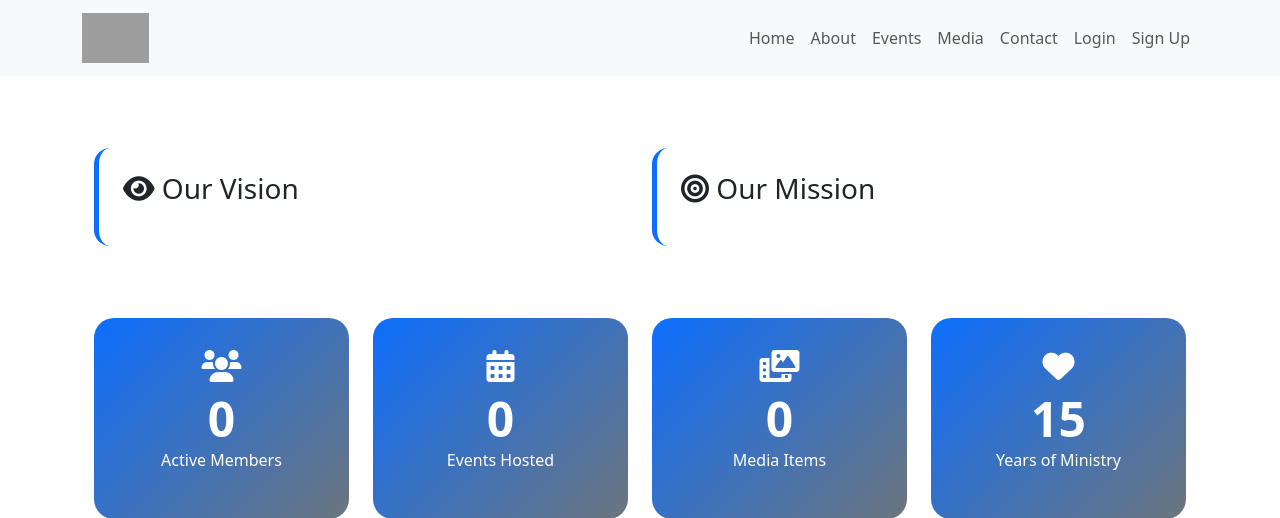
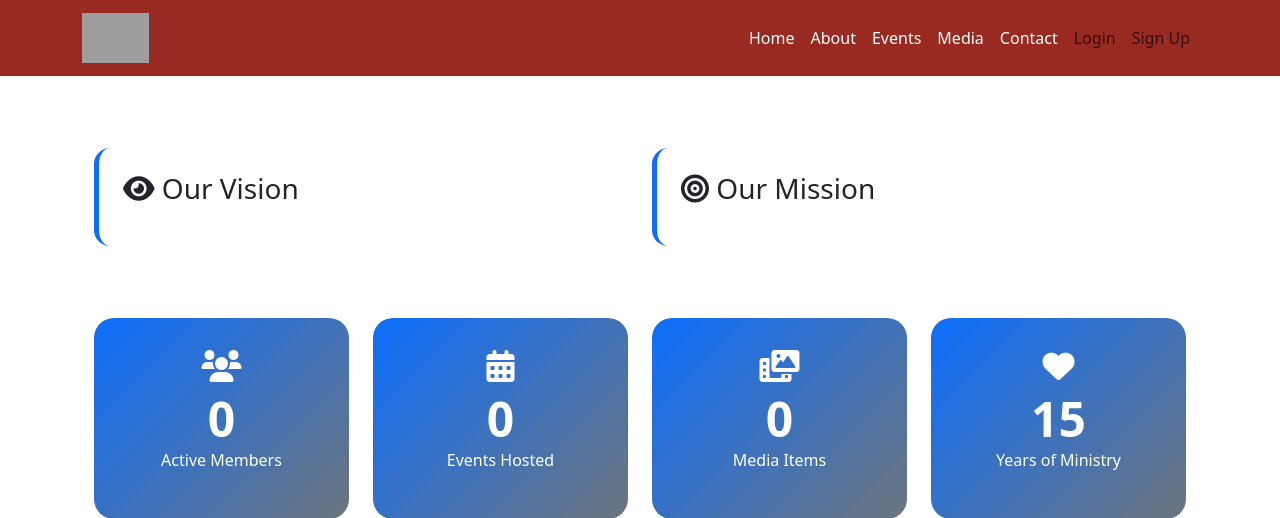
Before and after one commit to Gemstony/church_website, a PHP site: page /index.php in a window 1280 px wide. Shown: the top 518 px of the page. Run offline with PHP 8.4, Linux system fonts and the light colour scheme; data comes from the database, SQL or seed files in the repository; data that the repository does not hold is empty; grey boxes are pictures that could not be loaded.

Commit message:
I have modified the colors of the websiste to be more relating with church logo colours

```diff
--- a/app/views/header.php
+++ b/app/views/header.php
@@ -111,6 +111,11 @@ $logoPath = !empty($settings['logo_path']) ? APP_URL . '/' . $settings['logo_pat
             font-size: 0.8rem;
         }
 
+        .nav-item{
+            color: #fff !important;
+        }
+
+
         @media (max-width: 768px) {
             .footer-container {
                 flex-direction: column;
@@ -122,7 +127,7 @@ $logoPath = !empty($settings['logo_path']) ? APP_URL . '/' . $settings['logo_pat
 </head>
 
 <body>
-    <nav class="navbar navbar-expand-lg navbar-light bg-light">
+    <nav class="navbar navbar-expand-lg " style="background-color: #982A22;">
         <div class="container">
             <a class="navbar-brand" href="<?php echo APP_URL; ?>/index.php">
                 <?php if ($logoPath): ?>
@@ -136,14 +141,14 @@ $logoPath = !empty($settings['logo_path']) ? APP_URL . '/' . $settings['logo_pat
             </button>
             <div class="collapse navbar-collapse" id="navbarNav">
                 <ul class="navbar-nav ms-auto">
-                    <li class="nav-item"><a class="nav-link" href="<?php echo APP_URL; ?>/index.php">Home</a></li>
-                    <li class="nav-item"><a class="nav-link" href="<?php echo APP_URL; ?>/about.php">About</a></li>
-                    <li class="nav-item"><a class="nav-link" href="<?php echo APP_URL; ?>/events.php">Events</a></li>
-                    <li class="nav-item"><a class="nav-link" href="<?php echo APP_URL; ?>/media.php">Media</a></li>
-                    <li class="nav-item"><a class="nav-link" href="<?php echo APP_URL; ?>/contact.php">Contact</a></li>
+                    <li class="nav-item"><a class="nav-link text-white" href="<?php echo APP_URL; ?>/index.php">Home</a></li>
+                    <li class="nav-item"><a class="nav-link text-white" href="<?php echo APP_URL; ?>/about.php">About</a></li>
+                    <li class="nav-item"><a class="nav-link text-white" href="<?php echo APP_URL; ?>/events.php">Events</a></li>
+                    <li class="nav-item"><a class="nav-link text-white" href="<?php echo APP_URL; ?>/media.php">Media</a></li>
+                    <li class="nav-item"><a class="nav-link text-white" href="<?php echo APP_URL; ?>/contact.php">Contact</a></li>
                     <?php if (Auth::isLoggedIn()): ?>
                         <li class="nav-item dropdown">
-                            <a class="nav-link dropdown-toggle" href="#" role="button" data-bs-toggle="dropdown">
+                            <a class="nav-link dropdown-toggle text-white" href="#" role="button" data-bs-toggle="dropdown">
                                 <?php echo Security::escape($_SESSION['user_name']); ?>
                             </a>
                             <ul class="dropdown-menu">
```
